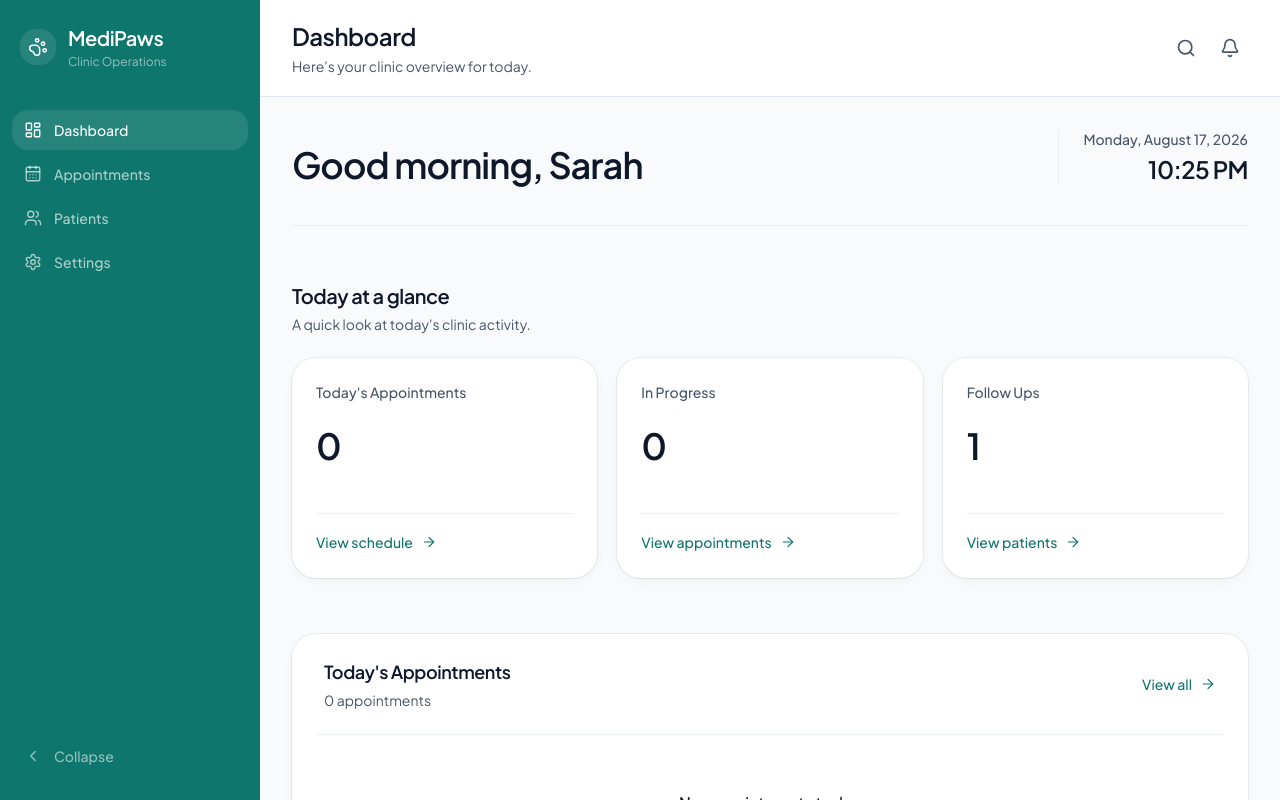
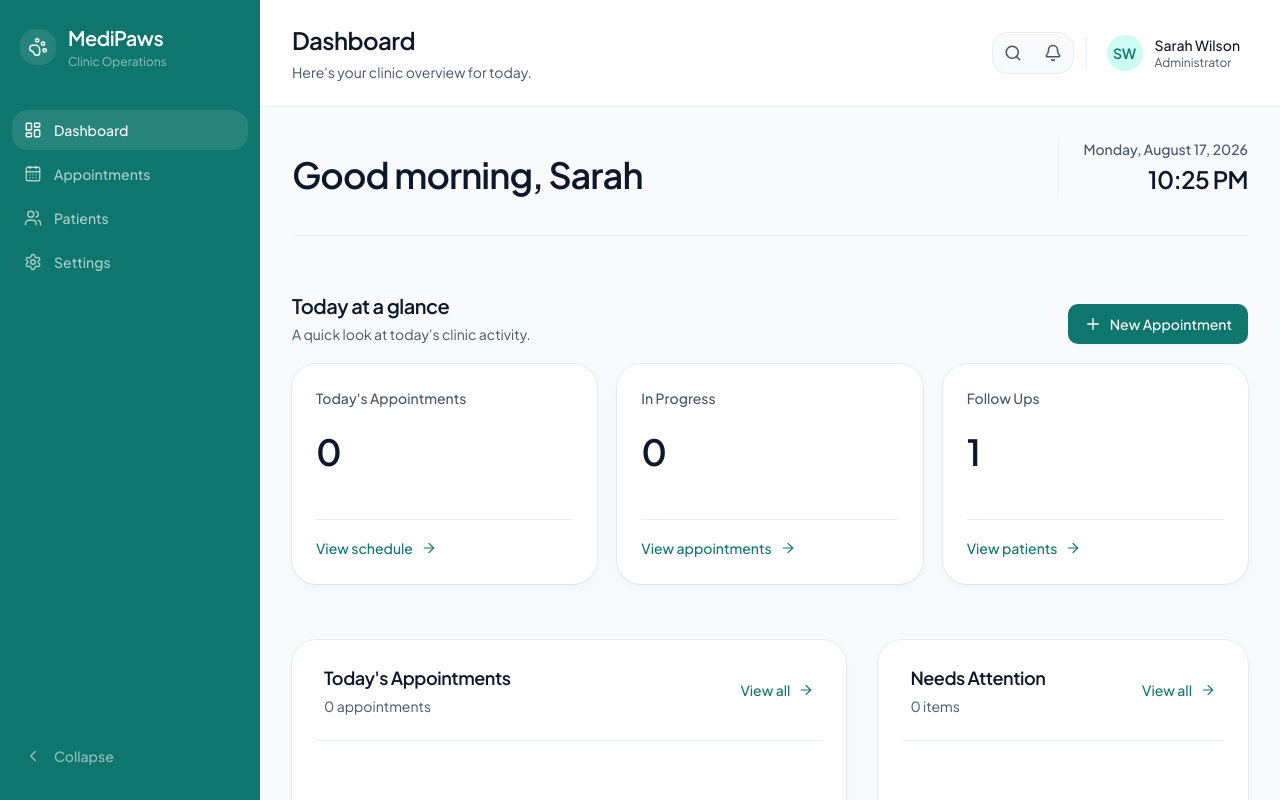
Before and after one commit to LindseyGunderson/MediPaws, a React (Vite) app: page / in a window 1280 px wide. Built offline with nearby package versions, Linux system fonts and the light colour scheme.

Commit message:
feat: NeedsAttention & ActionButton components

```diff
--- /dev/null
+++ b/src/components/dashboard/NeedsAttention.jsx
@@ -0,0 +1,130 @@
+import { Link } from "react-router-dom";
+import { ArrowRight, Clock3 } from "lucide-react";
+
+import Card from "../ui/Card";
+import PetAvatar from "../pets/PetAvatar";
+import { formatTimeForDisplay } from "../../utils/dates";
+
+function NeedsAttention({ appointments }) {
+  return (
+    <section>
+      <Card className="overflow-hidden p-0">
+        {/* Header */}
+        <div className="flex items-center justify-between gap-4 border-b border-border/70 px-2 pb-6">
+          <div>
+            <h2 className="text-lg font-semibold tracking-tight text-text-primary">
+              Needs Attention
+            </h2>
+
+            <p className="mt-1 text-sm text-text-secondary">
+              {appointments.length}{" "}
+              {appointments.length === 1 ? "item" : "items"}
+            </p>
+          </div>
+
+          <Link
+            to="/appointments?filter=needs-attention"
+            className="
+              group
+              inline-flex
+              shrink-0
+              items-center
+              gap-2
+              text-sm
+              font-medium
+              text-primary
+              hover:underline
+            "
+          >
+            View all
+            <ArrowRight
+              size={16}
+              strokeWidth={1.8}
+              className="
+                transition-transform
+                duration-150
+                group-hover:translate-x-0.5
+              "
+            />
+          </Link>
+        </div>
+
+        {/* Items */}
+        {appointments.length > 0 ? (
+          appointments.map((appointment, index) => (
+            <Link
+              key={appointment.id}
+              to={`/appointments/${appointment.id}`}
+              className={`
+                group
+                flex
+                items-center
+                gap-4
+                px-6
+                py-4
+                transition-colors
+                duration-150
+                hover:bg-surface-muted
+                focus:outline-none
+                focus-visible:bg-surface-muted
+                focus-visible:ring-2
+                focus-visible:ring-inset
+                focus-visible:ring-primary/30
+                ${index !== appointments.length - 1 ? "border-b border-border/70" : ""}
+              `}
+            >
+              <PetAvatar pet={appointment.pet} />
+
+              <div className="min-w-0 flex-1">
+                <p className="truncate font-medium text-text-primary">
+                  {appointment.pet.name}
+                </p>
+
+                <div className="mt-1 flex items-center gap-1.5 text-sm text-text-secondary">
+                  <Clock3 size={14} strokeWidth={1.8} />
+
+                  <span>
+                    {formatTimeForDisplay(appointment.time)}
+                  </span>
+
+                  <span>·</span>
+
+                  <span className="truncate">
+                    {appointment.type}
+                  </span>
+                </div>
+              </div>
+
+              <ArrowRight
+                size={17}
+                strokeWidth={1.8}
+                className="
+                  shrink-0
+                  text-text-secondary
+                  transition-transform
+                  duration-150
+                  group-hover:translate-x-0.5
+                  group-hover:text-text-primary
+                "
+              />
+            </Link>
+          ))
+        ) : (
+          <div className="flex min-h-40 items-center justify-center px-6">
+            <div className="text-center">
+              <p className="font-medium text-text-primary">
+                Nothing needs attention
+              </p>
+
+              <p className="mt-1 text-sm text-text-secondary">
+                Everything is up to date.
+              </p>
+            </div>
+          </div>
+        )}
+      </Card>
+    </section>
+  );
+}
+
+export default NeedsAttention;
--- /dev/null
+++ b/src/components/ui/ActionButton.jsx
@@ -0,0 +1,32 @@
+import { Link } from "react-router-dom";
+
+const ActionButton = ({to, icon: Icon, text }) => {
+  return (
+    <Link
+      to={to}
+      className="
+        inline-flex
+        items-center
+        justify-center
+        gap-2
+        rounded-md
+        bg-primary
+        px-4
+        py-2.5
+        text-sm
+        font-medium
+        text-white
+        shadow-sm
+        transition-all
+        hover:bg-primary-dark
+        hover:shadow-md
+        active:scale-[0.98]
+      "
+    >
+      {Icon && <Icon size={18} strokeWidth={1.8} />}
+      {text}
+    </Link>
+  );
+};
+
+export default ActionButton;
--- a/src/layout/Header.jsx
+++ b/src/layout/Header.jsx
@@ -11,43 +11,124 @@ function Header() {
         items-center
         justify-between
         border-b
-        border-border
+        border-border/70
         bg-surface
         px-8
-        py-5
+        py-6
       "
     >
       <div>
-        <h1 className="text-2xl font-semibold text-text-primary">{title}</h1>
+        <h1 className="text-2xl font-semibold tracking-tight text-text-primary">
+          {title}
+        </h1>
 
-        <p className="mt-1 text-sm text-text-secondary">{description}</p>
+        <p className="mt-1.5 text-sm leading-5 text-text-secondary">
+          {description}
+        </p>
       </div>
 
-      <div className="flex items-center gap-2">
-        <button
+      <div className="flex items-center gap-3">
+        {/* Search + notifications */}
+        <div
           className="
+            flex
+            items-center
+            gap-2
             rounded-lg
-            p-2
-            text-text-secondary
-            transition
-            hover:bg-surface-muted
-            hover:text-text-primary
+            border
+            border-border/70
+            bg-background
+            p-1
           "
         >
-          <Search size={20} />
-        </button>
+          <button
+            type="button"
+            aria-label="Search"
+            className="
+              flex
+              h-8
+              w-8
+              items-center
+              justify-center
+              rounded-md
+              text-text-secondary
+              transition
+              duration-150
+              hover:bg-surface
+              hover:text-text-primary
+              active:scale-95
+            "
+          >
+            <Search size={18} />
+          </button>
 
+          <button
+            type="button"
+            aria-label="Notifications"
+            className="
+              flex
+              h-8
+              w-8
+              items-center
+              justify-center
+              rounded-md
+              text-text-secondary
+              transition
+              duration-150
+              hover:bg-surface
+              hover:text-text-primary
+              active:scale-95
+            "
+          >
+            <Bell size={18} />
+          </button>
+        </div>
+
+        {/* Divider */}
+        <div className="h-8 w-px bg-border/70" />
+
+        {/* Administrator */}
         <button
+          type="button"
           className="
+            flex
+            items-center
+            gap-3
             rounded-lg
-            p-2
-            text-text-secondary
+            px-2
+            py-1.5
+            text-left
             transition
+            duration-150
             hover:bg-surface-muted
-            hover:text-text-primary
+            active:scale-[0.98]
           "
         >
-          <Bell size={20} />
+          <div
+            className="
+              flex
+              h-9
+              w-9
+              shrink-0
+              items-center
+              justify-center
+              rounded-full
+              bg-primary-light
+              text-sm
+              font-semibold
+              text-primary
+            "
+          >
+            SW
+          </div>
+
+          <div className="hidden sm:block">
+            <p className="text-sm font-medium text-text-primary">
+              Sarah Wilson
+            </p>
+
+            <p className="text-xs text-text-secondary">Administrator</p>
+          </div>
         </button>
       </div>
     </header>
--- a/src/pages/admin/Dashboard.jsx
+++ b/src/pages/admin/Dashboard.jsx
@@ -1,16 +1,21 @@
 import OverviewCard from "../../components/dashboard/OverviewCard";
 import TodaysAppointments from "../../components/dashboard/TodaysAppointments";
+import NeedsAttention from "../../components/dashboard/NeedsAttention";
+import ActionButton from "../../components/ui/ActionButton";
 import Clock from "../../components/ui/Clock";
+import { Plus } from "lucide-react";
 
 import { getDashboardData } from "../../helpers/dashboard";
 
 function Dashboard() {
-
-
-  const { overview, todaysAppointments } = getDashboardData();
+  const {
+    overview,
+    todaysAppointments,
+    overdueAppointments,
+  } = getDashboardData();
 
   return (
-    <div className="space-y-14">
+    <div className="mx-auto w-full max-w-7xl space-y-14">
       {/* Welcome */}
       <header
         className="
@@ -44,6 +49,7 @@ function Dashboard() {
 
       {/* Overview */}
       <section className="space-y-5">
+        <div className="flex flex-col gap-4 sm:flex-row sm:items-end sm:justify-between">
           <div>
             <h2 className="text-xl font-semibold tracking-tight text-text-primary">
               Today at a glance
@@ -54,15 +60,26 @@ function Dashboard() {
             </p>
           </div>
 
-        <div className="mt-6 grid gap-5 md:grid-cols-3">
+          <ActionButton
+            icon={Plus}
+            to="/appointments/new"
+            text="New Appointment"
+          />
+        </div>
+
+        <div className="grid gap-5 md:grid-cols-3">
           {overview.map((card) => (
             <OverviewCard key={card.id} {...card} />
           ))}
         </div>
       </section>
 
-      {/* Appointments */}
+      {/* Today's Activity */}
+      <section className="grid gap-8 lg:grid-cols-[minmax(0,1.5fr)_minmax(320px,1fr)]">
         <TodaysAppointments appointments={todaysAppointments} />
+
+        <NeedsAttention appointments={overdueAppointments} />
+      </section>
     </div>
   );
 }
```
Lines whose indentation alone changed are shown as unchanged.
